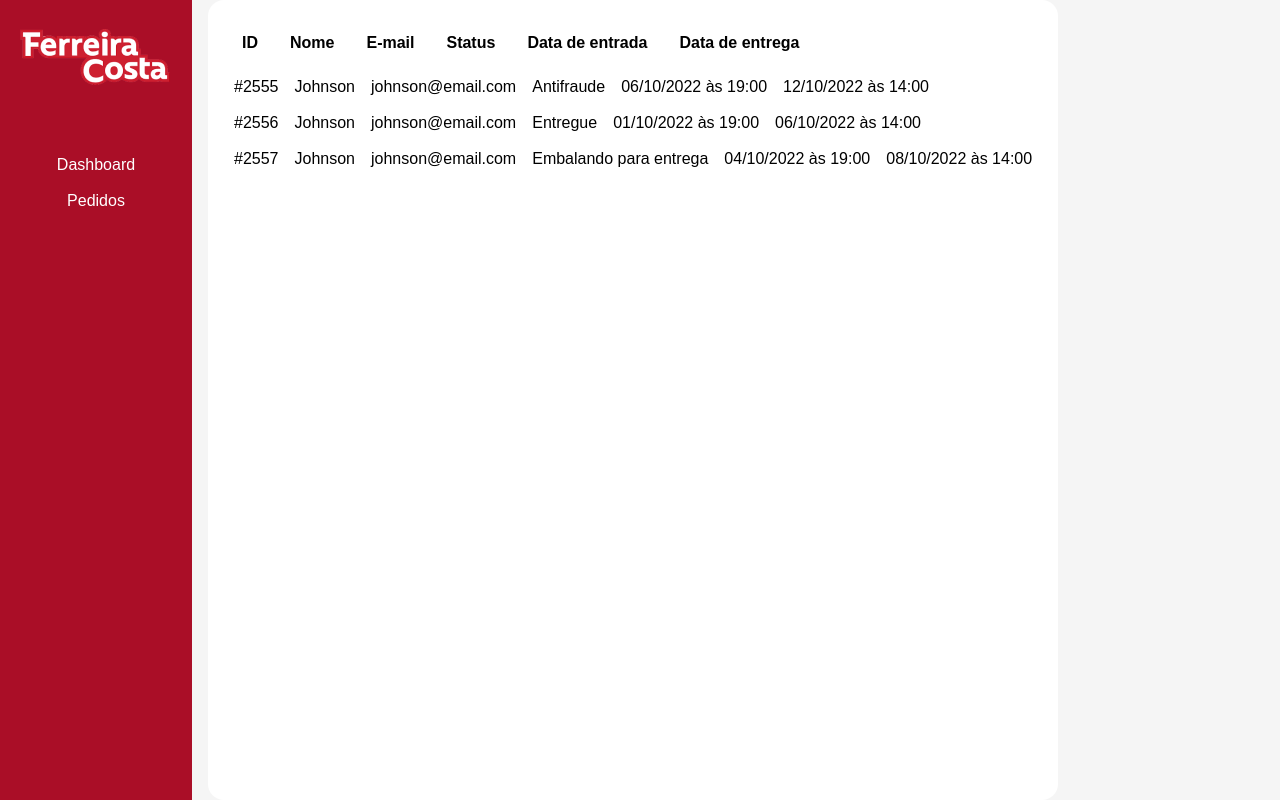
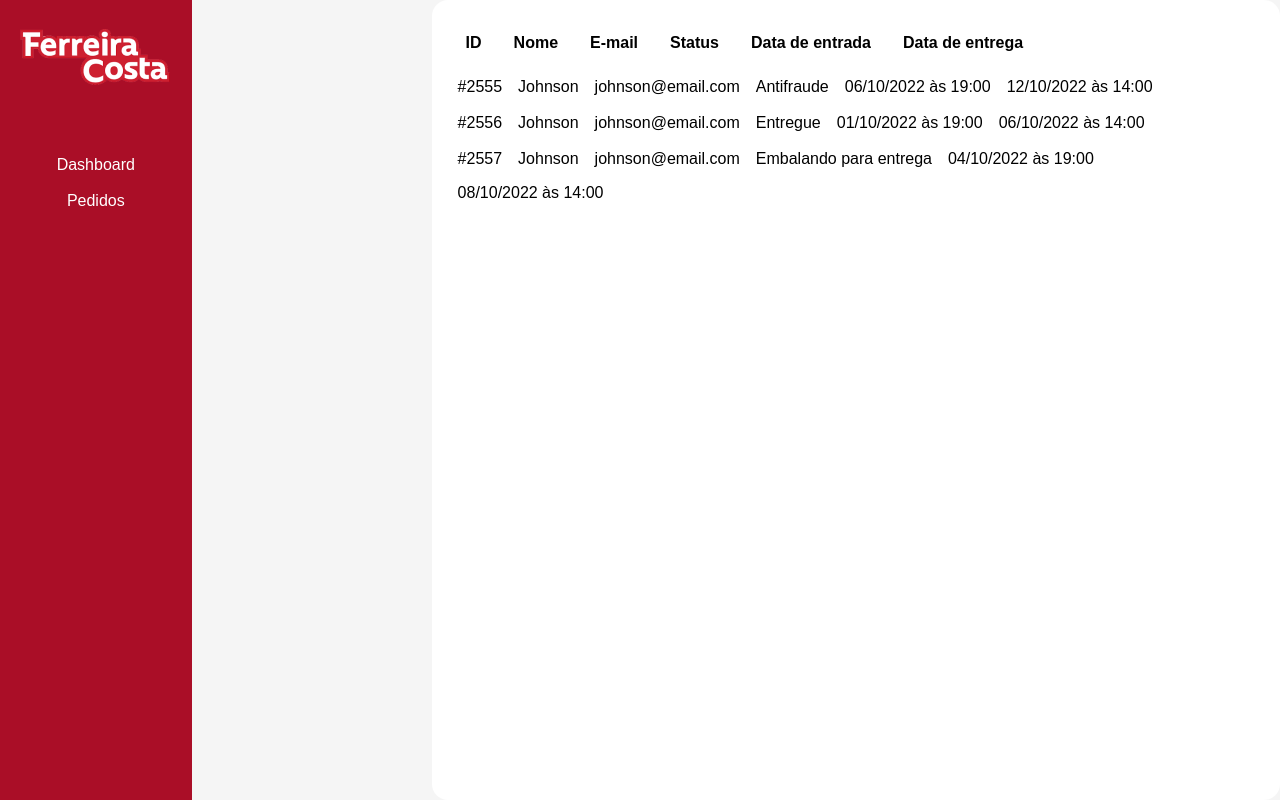
Before and after one commit to JoaoVNicacio/Ferreira-Costa-OMS, a React (Vite) app: page / in a window 1280 px wide. Built offline with nearby package versions, Linux system fonts and the light colour scheme.

Commit message:
Criação dos components de filtro e barra de pesquisa, das páginas de login e pedidos.

```diff
--- /dev/null
+++ b/src/components/Filtro/style.ts
@@ -0,0 +1,2 @@
+import React from 'react'
+import styled from 'styled-components'
--- a/src/components/Table/styles.ts
+++ b/src/components/Table/styles.ts
@@ -9,6 +9,7 @@ export const OrderTable = styled.section`
     background-color: #FFF;
     border-radius: 1rem;
     padding: 1rem;
+    margin-left: 14rem;
 
     .table{
         tr{
```
Also changed, not shown: src/components/Filtro/index.tsx (added, +7 -0 lines), src/pages/login.tsx (added, +7 -0 lines), src/pages/pedidos.tsx (added, +7 -0 lines).
